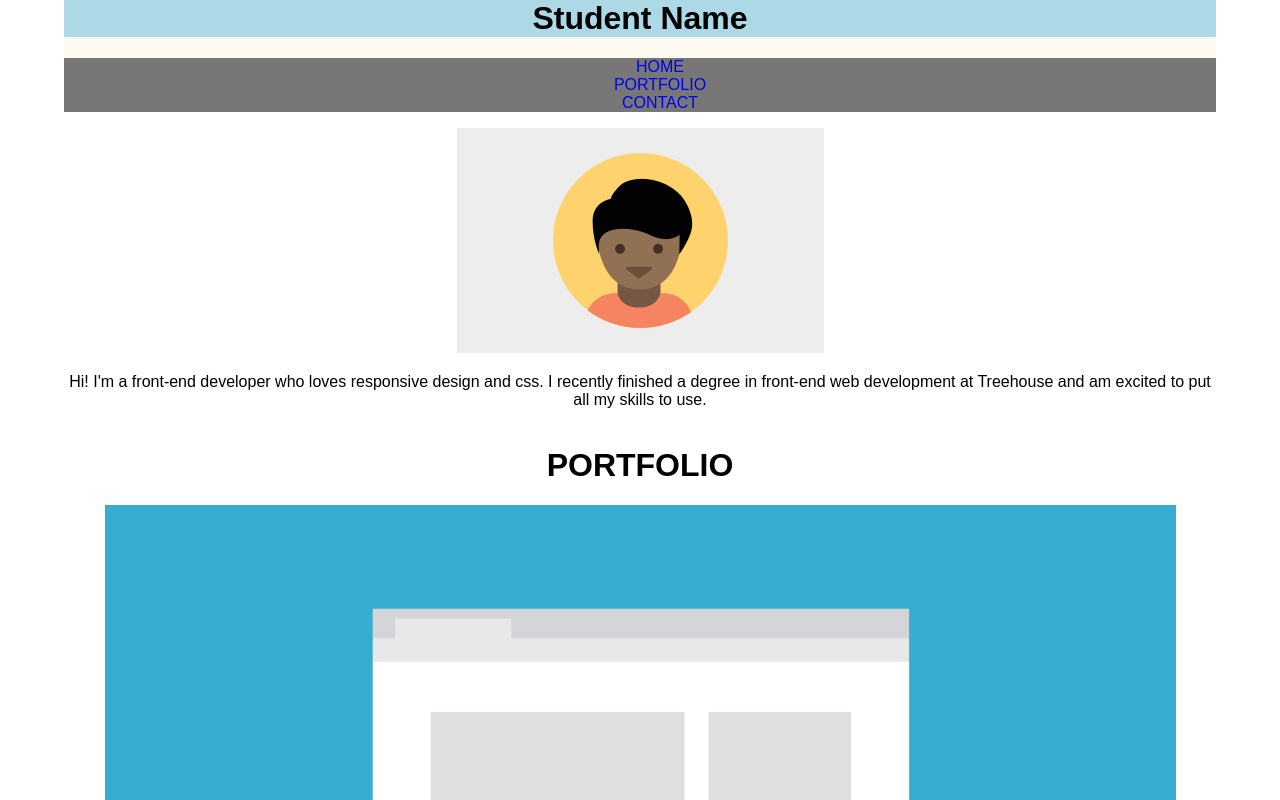
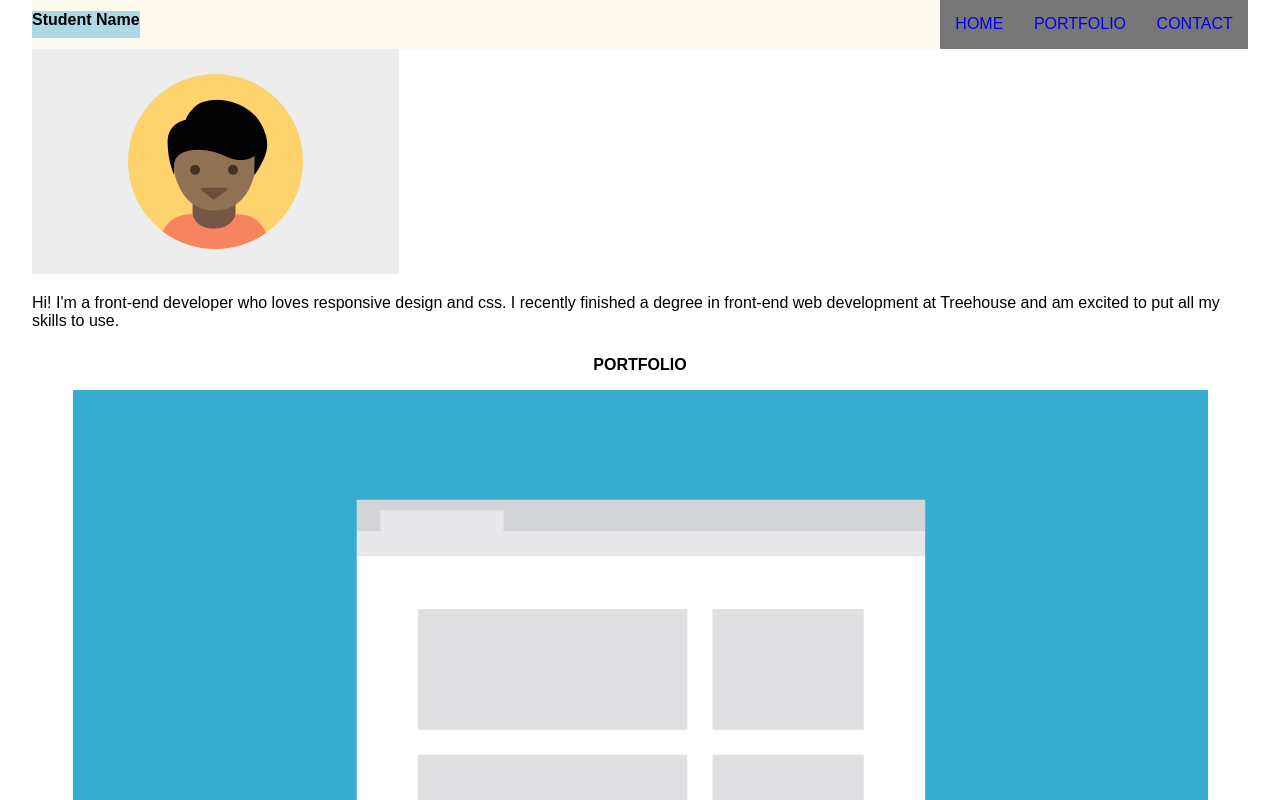
Before and after one commit to R2D2TheGoldGuy/p2-responsive-layout, a plain HTML site: page index.html in a window 1280 px wide. Shown: the top 800 px of the page. Drawn offline with Linux system fonts and the light colour scheme.

Commit message:
Flexbox layout phase
Having trouble.

```diff
--- a/css/styles.css
+++ b/css/styles.css
@@ -1,12 +1,18 @@
 /* Base Styles */
+
 body {
     display: flex;
     flex-direction: column;
     min-height: 100vh;
+    margin: 0;
 }
 
 .row-3 {
     flex: 1;
+}
+
+h1 {
+    font-size: 1em;
 }
 
 a {
@@ -16,52 +22,84 @@ a {
 ul {
     list-style-type: none;
     background: #777;
-}
-
-.container {
-    max-width: 90%;
-    margin: 0 auto;
-}
-
-.text-center {
-    text-align: center;
+    margin: 0;
+    padding: 0;
 }
 
 img {
     max-width: 100%;
 }
 
+.container {
+    width: 90%;
+    margin: auto;
+}
+
 /* Mobile First Approach */
 
-.page-top a::before {
-    content: attr(title);
-    display: inline-block;
+.main-header,
+.main-nav {
+    display: flex;
+    flex-direction: column;
+    text-align: center;
+}
+.main-nav a {
+    display: block;
+    padding: .33em;
+}
+.main-nav li {
+    padding: 10px;
+}
+/* Use this if you had a logo on the left header.
+.main-header h1 {
+    align-self: center;
+}
+*/
 
+.flex-container-2 {
+    display: flex;
+    flex-direction: column-reverse;
 }
+
+#portfolio,
+#contact {
+    text-align: center;
+}
+
 
 header {
     background: floralwhite;
-}
-
-.fixed-footer {
-    min-height: calc(100vh - 37px);
 }
 
 footer {
     background: crimson;
 }
 
-.mobile-nav {
-    display: none;
+.top-heading {
+    background: lightblue;
+}
+
+@media (min-width: 768px) {
+    .container {
+        width: 95%;
+    }
+    .main-nav {
+        margin-top: 1.5em;
+        flex-direction: row;
+        justify-content: space-around;
+    }
 
 }
 
-.top-heading {
-    margin-top: 0;
-    background: lightblue;
+@media (min-width: 1024px) {
+    /* Desktop Nav - Using Flexbox */
+    .main-header {
+        flex-direction: row;
+    }
+    .top-heading {
+        margin-right: auto;
+    }
+    .main-nav {
+        margin-top: 0;
+    }
 }
-
-.flex-container {
-    display: flex;
-    flex-direction: column-reverse;
-}
--- a/index.html
+++ b/index.html
@@ -14,11 +14,11 @@
         <link href="css/styles.css" rel="stylesheet">
     </head>
     <body>
-            <div class="container text-center">
-                <header>
+            <div class="container">
+                <header class="main-header">
                     <h1 class="top-heading">Student Name</h1>
                     <nav>
-                        <ul>
+                        <ul class="main-nav">
                             <li><a href="#home" >HOME</a></li>
                             <li><a href="#portfolio">PORTFOLIO</a></li>
                             <li><a href="#contact">CONTACT</a></li>
@@ -26,7 +26,7 @@
                     </nav>
                 </header>
                 <!-- Home - Row 1 -->
-                <main id="home" class="flex-container">
+                <main id="home" class="flex-container-2">
                     <div>
                         <p>Hi! I'm a front-end developer
                         who loves responsive design and css.
@@ -38,7 +38,7 @@
                     </div>
                 </main>
                 <!-- Portfolio - Row 2 -->
-                <div id="portfolio">
+                <div id="portfolio" class="text-center">
                     <div>
                         <h1>PORTFOLIO</h1>
                     </div>
@@ -125,14 +125,14 @@
                 </div>
             </div>
         <footer>
-            <div class="container">
+
             <h1>Student Name</h1>
-            <nav class="mobile-nav">
-                    <li><a href="#portfolio">PORTFOLIO</a></li>
-                    <li><a href="#contact">CONTACT</a></li>
-                </ul>
-            </nav>
-            </div>
+            <ul class="page-top">
+                <li><a href="#home">HOME</a></li>
+                <li><a href="#portfolio">PORTFOLIO</a></li>
+                <li><a href="#contact">CONTACT</a></li>
+            </ul>
+
         </footer>
     </body>
 </html>
```
